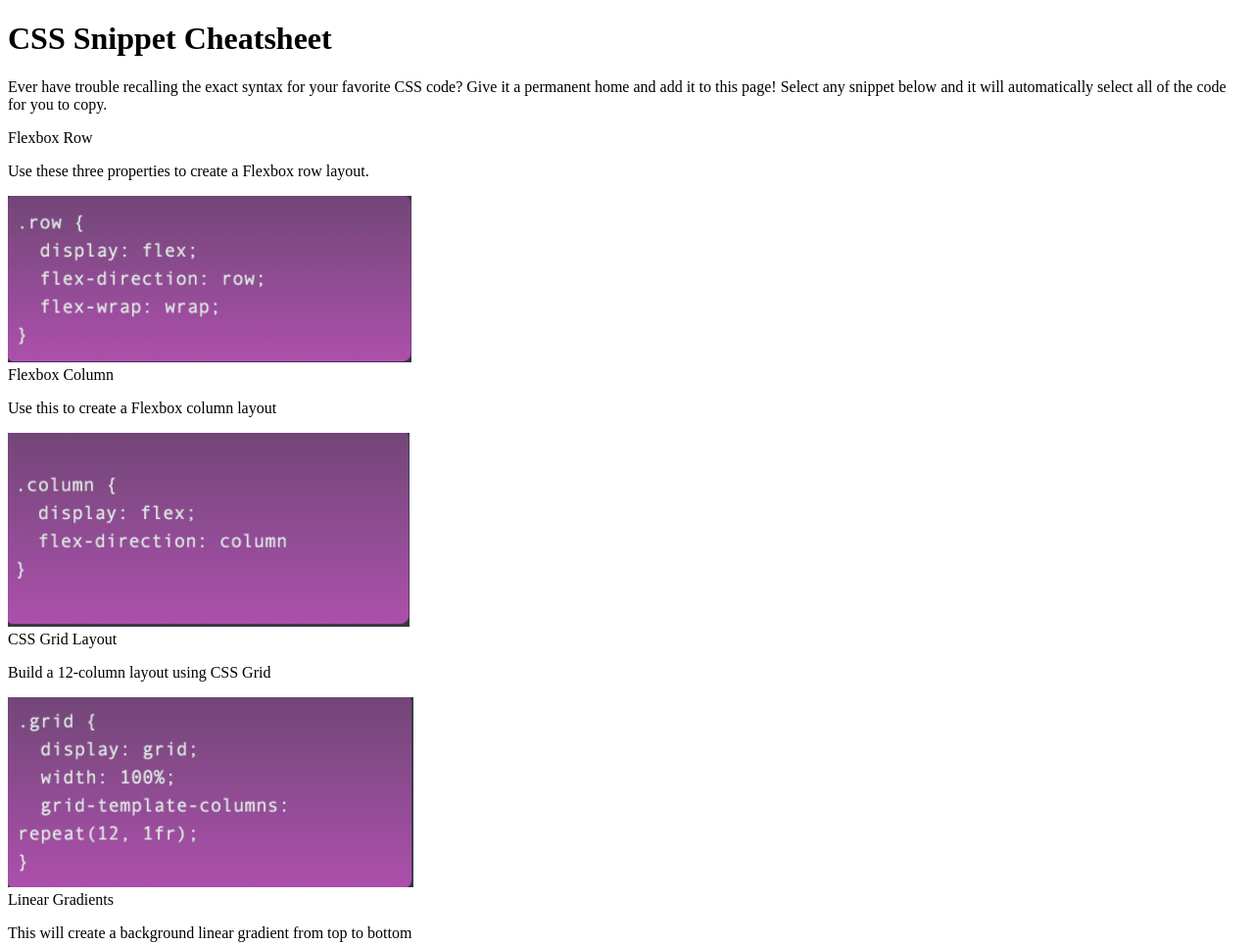
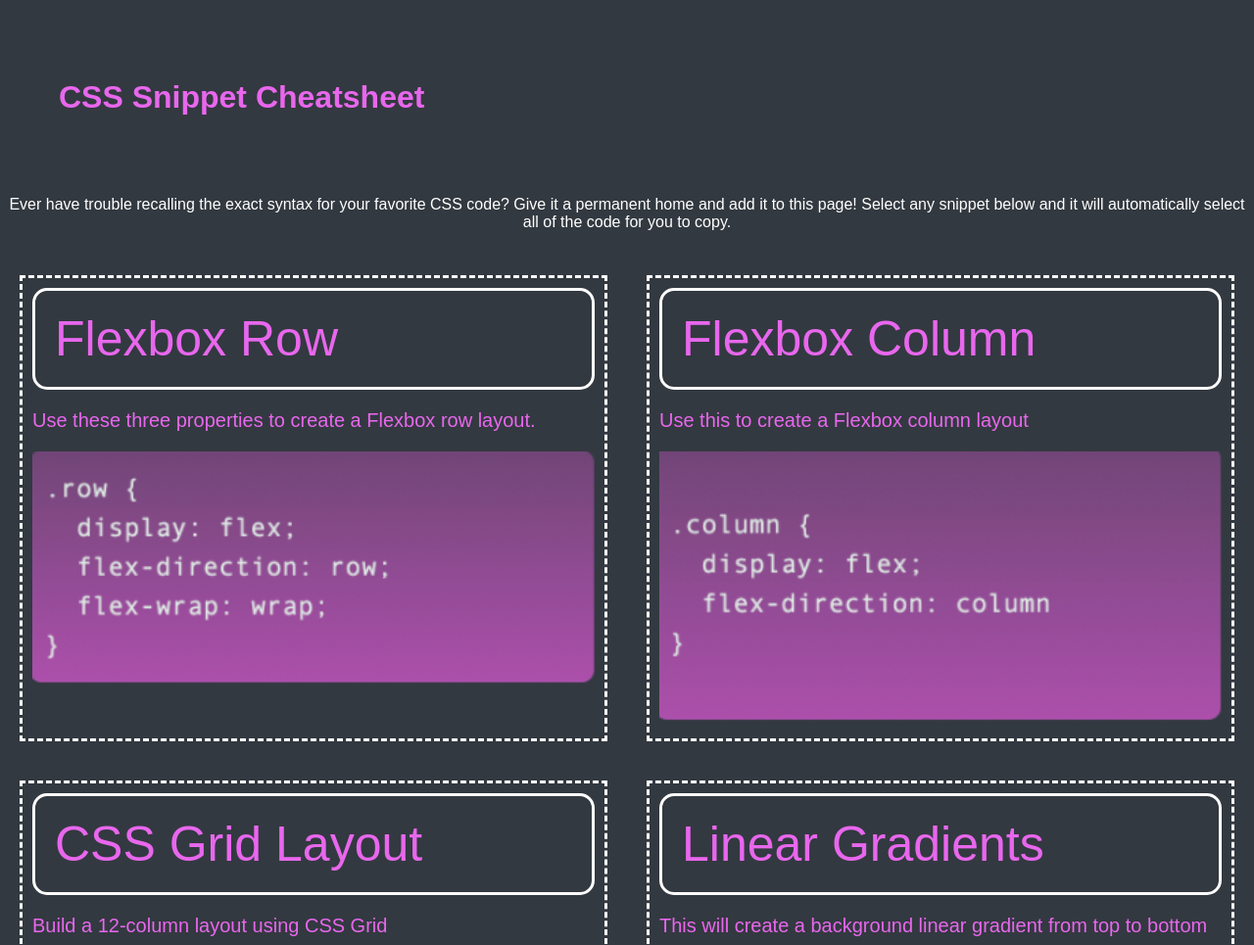
Before and after one commit to Wau00/mini-project-2, a plain HTML site: page index.html in a window 1280 px wide. Shown: the top 965 px of the page at 98% size. Drawn offline with Linux system fonts and the light colour scheme; files that its build step writes are made by us from their sources.

Commit message:
Modified CSS stylesheet

```diff
--- a/assets/style.css
+++ b/assets/style.css
@@ -0,0 +1,76 @@
+* {
+    box-sizing: border-box;
+    background-color:#333940;
+
+  }
+
+
+
+  body {
+    font-family: Arial;
+    margin: 0;
+  }
+
+  main {
+    display: flex;
+    /* Forces elements to the next line if they don't fit */
+    flex-wrap: wrap;
+    /*reverse the order of elements*/
+    /*flex-wrap: wrap-reverse;*/
+    margin-top: 2%;
+  }
+
+  h1 {
+    display: flex;
+    /* Forces elements to the next line if they don't fit */
+    flex-wrap: none;
+    text-align: center;
+     justify-content: none;
+    padding: 60px;
+    color: #E867ED ;
+  }
+
+  #intro {
+    color:#fff ;
+    text-align: center;
+    display: flex;
+
+
+  }
+
+  .card {
+    flex: 1 0 0;/* element shrinks to smallest size possible */
+    padding: 10px;
+    text-align: left;
+    font-size: 20px;
+    border-style: dashed;
+    border-width: 3px;
+    margin: 20px;
+    border-color: #fff;
+    color: #E867ED;
+  }
+
+
+  .card header {
+    padding: 20px;
+    background: #333940;
+    color:#E867ED;
+    border-color: #fff;
+    border-style: solid;
+    border-width: 3px;
+    border-radius: 15px;
+    text-align: left;
+    font-size: 250%;
+
+
+  }
+
+  .card img {
+    width: 100%;
+    min-width: 400px;
+  }
+
+  footer {
+      text-align: center;
+      color: #E867ED;
+  }
--- a/index.html
+++ b/index.html
@@ -5,11 +5,11 @@
     <title>Mini Project 2</title>
     <meta charset="UTF-8" />
     <meta name="viewport" content="width=device-width, initial-scale=1" />
-    <link rel="stylesheet" type="text/css" href="./assets/css/style.css" />
+    <link rel="stylesheet" type="text/css" href="./assets/style.css" />
   </head>
 
   <body>
-    <header class="main-header">
+    <header>
       <h1>CSS Snippet Cheatsheet</h1>
       <p id="intro">
         Ever have trouble recalling the exact syntax for your favorite CSS code? Give it a permanent home and add it to this page! Select any snippet below and  it will automatically select all of the code for you to copy.
@@ -19,37 +19,37 @@
     <main>
       <section class="card">
         <header>Flexbox Row</header>
-        <p id="box1">Use these three properties to create a Flexbox row layout.</p>
+        <p id="box">Use these three properties to create a Flexbox row layout.</p>
         <img src="./assets/images/img1.png" alt="camera" />
       </section>
 
       <section class="card">
         <header>Flexbox Column</header>
-        <p id="box2">Use this to create a Flexbox column layout</p>
+        <p id="box">Use this to create a Flexbox column layout</p>
         <img src="./assets/images/img2.png" alt="tablet" />
       </section>
 
       <section class="card">
         <header>CSS Grid Layout</header>
-        <p id="box3">Build a 12-column layout using CSS Grid</p>
+        <p id="box">Build a 12-column layout using CSS Grid</p>
         <img src="./assets/images/img3.png" alt="toilet paper" />
       </section>
 
       <section class="card">
         <header>Linear Gradients</header>
-        <p id="box4">This will create a background linear gradient from top to bottom</p>
+        <p id="box">This will create a background linear gradient from top to bottom</p>
         <img src="./assets/images/img4.png" alt="wooden spoons" />
       </section>
 
       <section class="card">
         <header>Box Transition Glow</header>
-        <p id="box5">Use transition and box shadows to glow on hover.</p>
+        <p id="box">Use transition and box shadows to glow on hover.</p>
         <img src="./assets/images/img5.png" alt="soap" />
       </section>
 
       <section class="card">
         <header>Overplay Card with Title</header>
-        <p id="box6">Use this position and negative margins to raise elements higher than their natural starting point.</p>
+        <p id="box">Use this position and negative margins to raise elements higher than their natural starting point.</p>
         <img src="./assets/images/img6.png" alt="spinning top" />
       </section>
     </main>
@@ -58,7 +58,7 @@
   <footer>
 <h2>
 <!--add heart emoji-->
-    Made with :heart: and CSS
+    Made with ❤️️ and CSS
 </h2>
   </footer>
 
```
